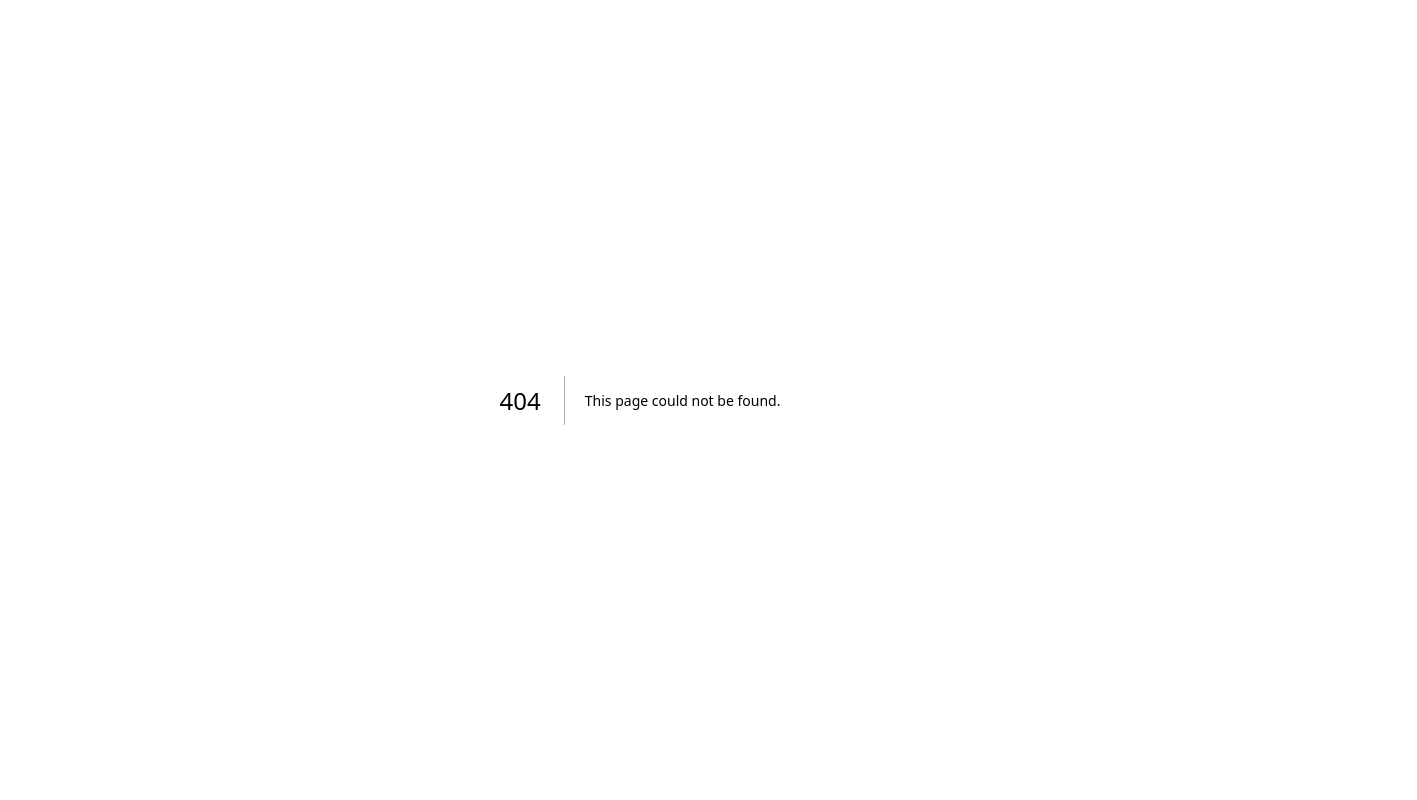
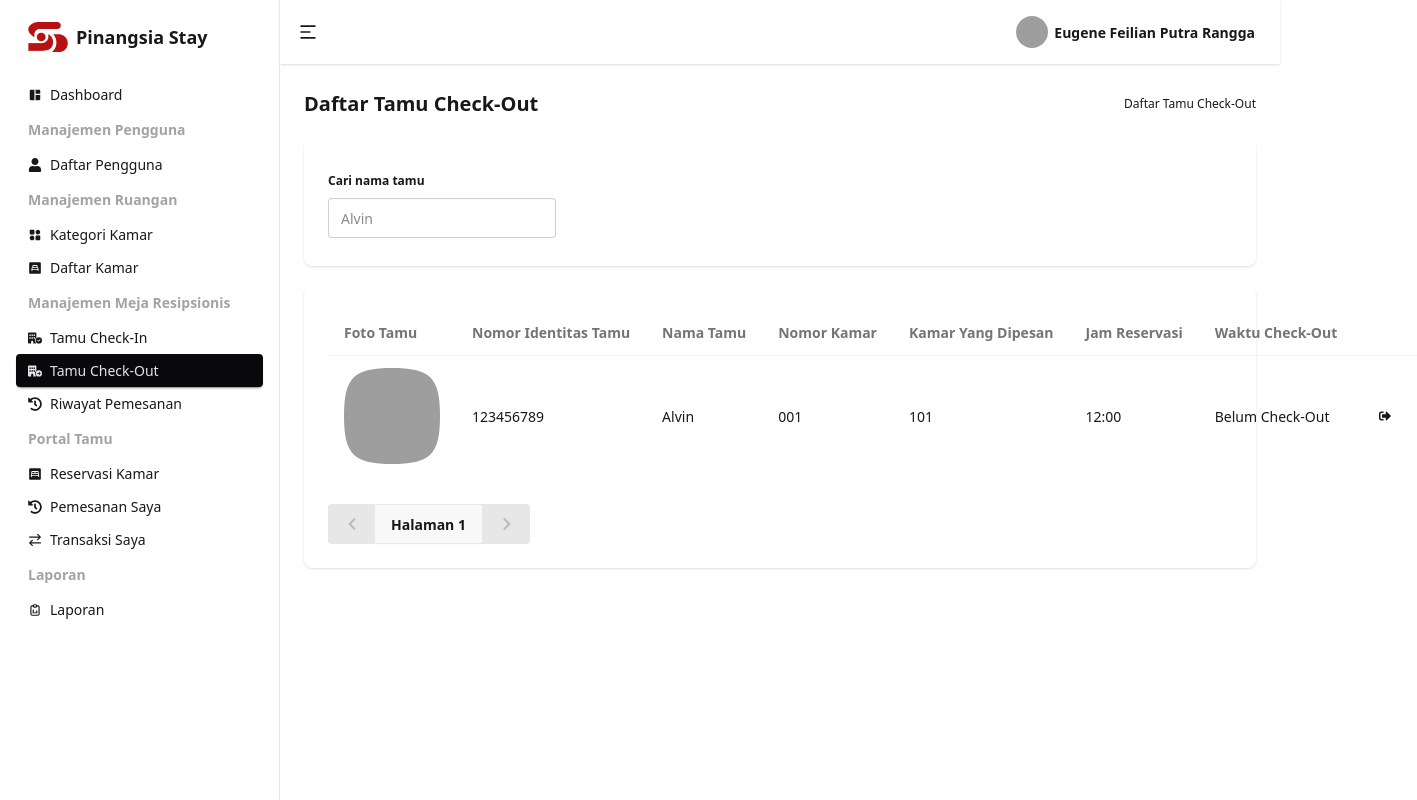
Before and after one commit to Eugene702/pinangsia-stay, a Next.js app: page /check-out in a window 1280 px wide. Before the commit this address had no page. Shown: the whole page, 1417 px wide, since content can reach past the window. Built offline with nearby package versions, Linux system fonts and the light colour scheme; grey boxes are pictures that could not be loaded.

Commit message:
Feat: Menyelesaikan menu tamu check  out

```diff
--- /dev/null
+++ b/src/app/(main)/check-out/components/table.tsx
@@ -0,0 +1,83 @@
+"use client"
+
+import { ConfirmationModalProps } from "@/components/confirmationModal"
+import dynamic from "next/dynamic"
+import { useState } from "react"
+import { FaSignOutAlt } from "react-icons/fa"
+
+const Pagination = dynamic(() => import('@/components/pagination'))
+const ConfirmationModal = dynamic(() => import('@/components/confirmationModal'))
+
+const Table = () => {
+    const [confirmationModal, setConfirmationModal] = useState<ConfirmationModalProps>({
+        isLoading: false,
+        isOpen: false,
+        message: "",
+        onClose: () => setConfirmationModal(prev => ({ ...prev, isOpen: false, isLoading: false })),
+        onConfirm: () => {},
+        title: ""
+    })
+
+    const handleOnClickCheckIn = (index: number) => {
+        setConfirmationModal(prev => ({
+            ...prev,
+            title: "Konfirmasi Check In",
+            message: `Apakah anda yakin ingin check out tamu ini?`,
+            isOpen: true,
+            onConfirm: () => handleOnConfirmCheckIn(index),
+        }))
+    }
+
+    const handleOnConfirmCheckIn = (index: number) => {
+
+    }
+
+    return <>
+        <table className="table table-zebra">
+            <thead>
+                <tr>
+                    <th>Foto Tamu</th>
+                    <th>Nomor Identitas Tamu</th>
+                    <th>Nama Tamu</th>
+                    <th>Nomor Kamar</th>
+                    <th>Kamar Yang Dipesan</th>
+                    <th>Jam Reservasi</th>
+                    <th>Waktu Check-Out</th>
+                    <th></th>
+                </tr>
+            </thead>
+
+            <tbody>
+                <tr>
+                    <td>
+                        <div className="avatar">
+                            <div className="mask mask-squircle w-24">
+                                <img src="https://img.daisyui.com/images/stock/photo-1534528741775-53994a69daeb.webp" />
+                            </div>
+                        </div>
+                    </td>
+                    <td>123456789</td>
+                    <td>Alvin</td>
+                    <td>001</td>
+                    <td>101</td>
+                    <td>12:00</td>
+                    <td>Belum Check-Out</td>
+                    <td>
+                        <div className="flex items-center gap-2">
+                            <button className="btn btn-ghost btn-sm btn-circle" onClick={() => handleOnClickCheckIn(0)}>
+                                <FaSignOutAlt />
+                            </button>
+                        </div>
+                    </td>
+                </tr>
+            </tbody>
+        </table>
+
+        <ConfirmationModal {...confirmationModal} />
+        <Pagination
+            hasNext={false}
+            hasPrev={false} />
+    </>
+}
+
+export default Table
--- /dev/null
+++ b/src/app/(main)/check-out/page.tsx
@@ -0,0 +1,38 @@
+import { Metadata } from "next"
+import dynamic from "next/dynamic"
+
+export const metadata: Metadata = {
+    title: "Daftar Tamu Check-Out"
+}
+
+const SearchInput = dynamic(() => import('@/components/searchInput'))
+const Header = dynamic(() => import('@/components/header'))
+const Table = dynamic(() => import('./components/table'))
+
+const page = () => {
+    return <main>
+        <Header
+            title="Daftar Tamu Check-Out"
+            breadcrumbs={[
+                { text: "Daftar Tamu Check-Out" }
+            ]} />
+
+        <div className="mt-5 card bg-white shadow">
+            <div className="card-body">
+                <div className="flex justify-between items-center">
+                    <SearchInput
+                        label="Cari nama tamu"
+                        placeholder="Alvin" />
+                </div>
+            </div>
+        </div>
+
+        <div className="mt-5 card bg-white shadow">
+            <div className="card-body">
+                <Table />
+            </div>
+        </div>
+    </main>
+}
+
+export default page
```
